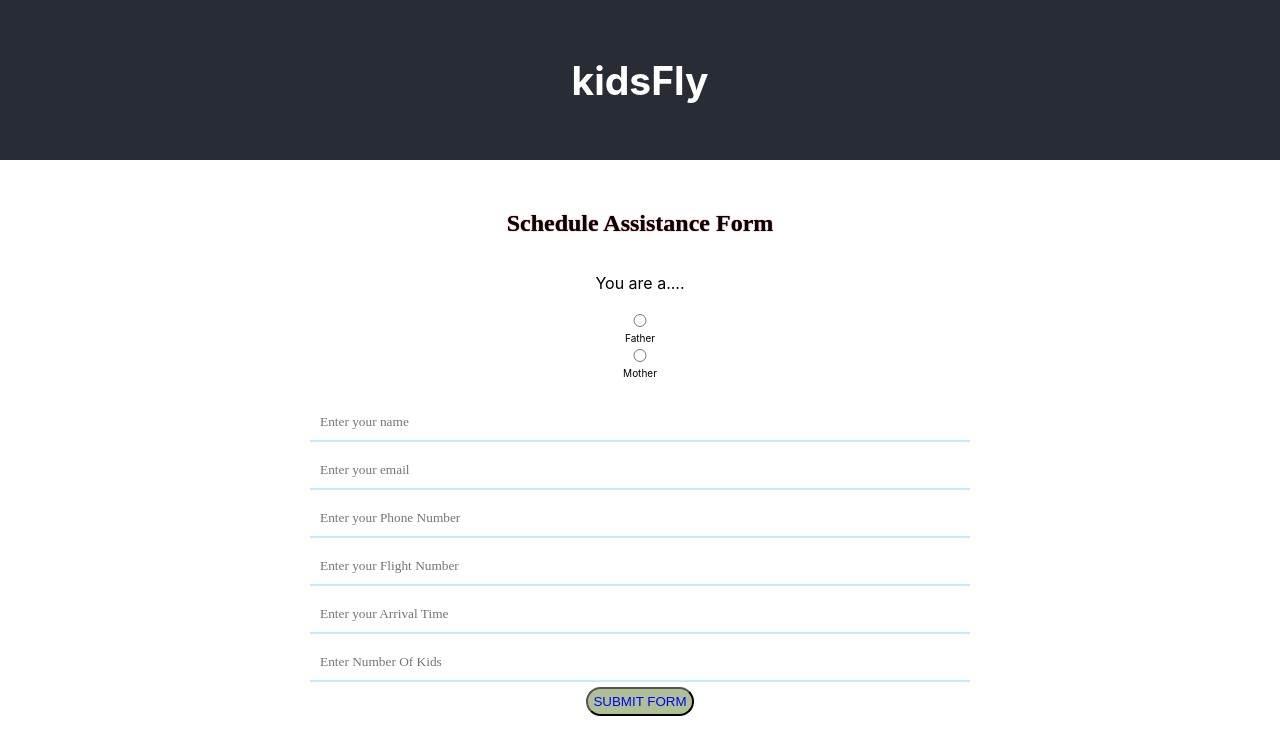
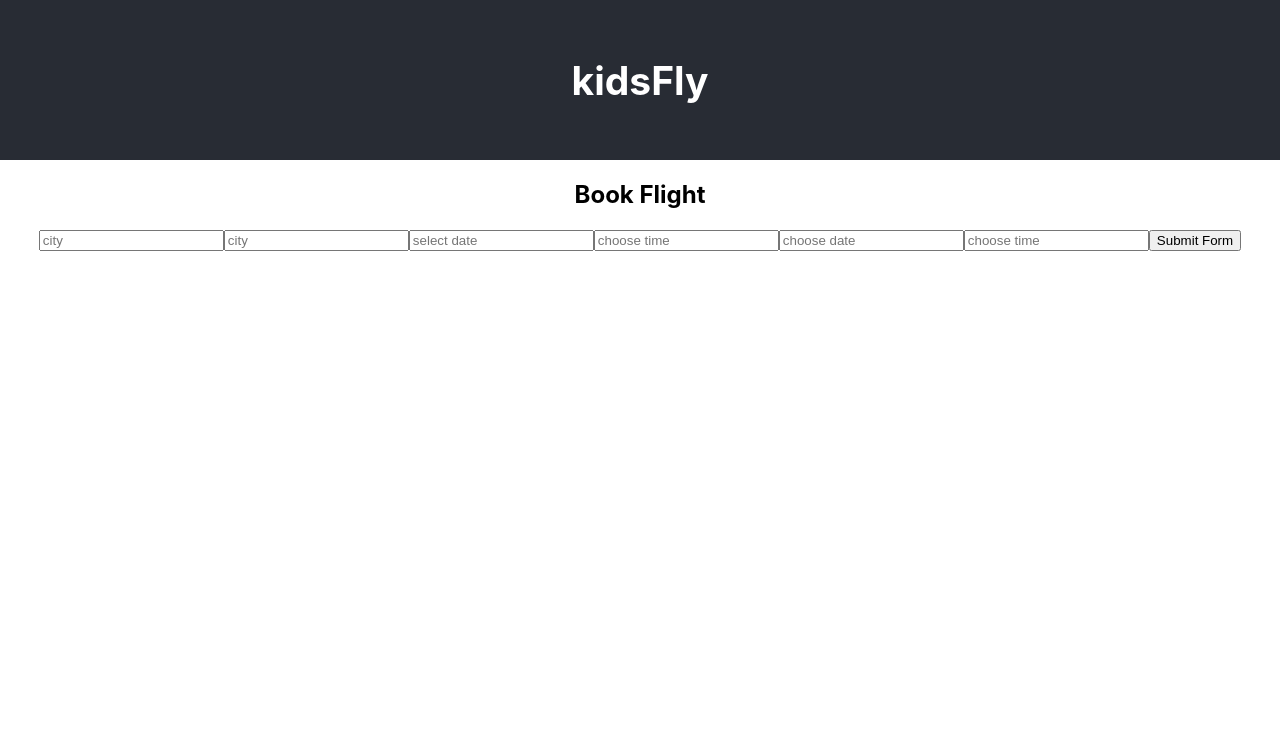
Before and after one commit to kids-fly/frontend, a React (Create React App) app: page /bookflight in a window 1280 px wide. Shown: the top 754 px of the page. Built offline with nearby package versions, Linux system fonts and the light colour scheme.

Commit message:
installed react-dom and setting up routes

```diff
--- a/src/App.js
+++ b/src/App.js
@@ -1,5 +1,9 @@
 import React from "react";
+import { BrowserRouter as Router } from "react-router-dom";
+import { Switch, Route } from "react-router-dom";
 import RequestForm from "./components/RequestForm";
+import BookFlight from "./components/BookFlight";
+
 import "./App.css";
 
 function App() {
@@ -8,7 +12,12 @@ function App() {
       <header className="App-header">
         <h2>kidsFly</h2>
       </header>
-      <RequestForm />
+      <Router>
+        <Switch>
+          <Route path="/requestform" component={RequestForm} />
+          <Route path="/bookflight" component={BookFlight} />
+        </Switch>
+      </Router>
     </div>
   );
 }
--- a/src/components/BookFlight.js
+++ b/src/components/BookFlight.js
@@ -0,0 +1,92 @@
+import React, { useState } from "react";
+import styled from "styled-components";
+
+function BookFlight() {
+  const [flight, setFlight] = useState({
+    cityFrom: "",
+    cityTo: "",
+    depart: "",
+    timeOfdayD: "",
+    return: "",
+    timeOfdayR: ""
+  });
+
+  const handleChange = e => {
+    setFlight({ ...users, [e.target.name]: e.target.value });
+  };
+
+  const handleSubmit = e => {
+    e.preventDefault();
+
+    setFlight({
+      cityFrom: "",
+      cityTo: "",
+      depart: "",
+      timeOfdayD: "",
+      return: "",
+      timeOfdayR: ""
+    });
+  };
+
+  return (
+    <div>
+      <div className="form-container">
+        <form onSubmit={handleSubmit}>
+          <h2 className="login_title">Book Flight</h2>
+
+          <input
+            type="text"
+            name="cityFrom"
+            placeholder="city"
+            value={flight.cityFrom}
+            onChange={handleChange}
+          />
+          <input
+            type="text"
+            name="cityTo"
+            placeholder="city"
+            value={flight.cityTo}
+            onChange={handleChange}
+          />
+          <input
+            type="text"
+            name="depart"
+            placeholder="select date"
+            value={flight.date}
+            onChange={handleChange}
+          />
+          <input
+            type="text"
+            name=" timeOfdayD"
+            placeholder="choose time"
+            value={flight.timeOfdayD}
+            onChange={handleChange}
+          />
+          <input
+            type="text"
+            name="return"
+            placeholder="choose date"
+            value={flight.return}
+            onChange={handleChange}
+          />
+          <input
+            type="text"
+            name="timeOfdayR"
+            placeholder="choose time"
+            value={flight.timeOfdayR}
+            onChange={handleChange}
+          />
+          <button
+            onSubmit={handleSubmit}
+            onClick={handleSubmit}
+            className="login_button"
+          >
+            Submit Form
+          </button>
+        </form>
+      </div>
+    </div>
+  );
+}
+
+export default BookFlight;
```
